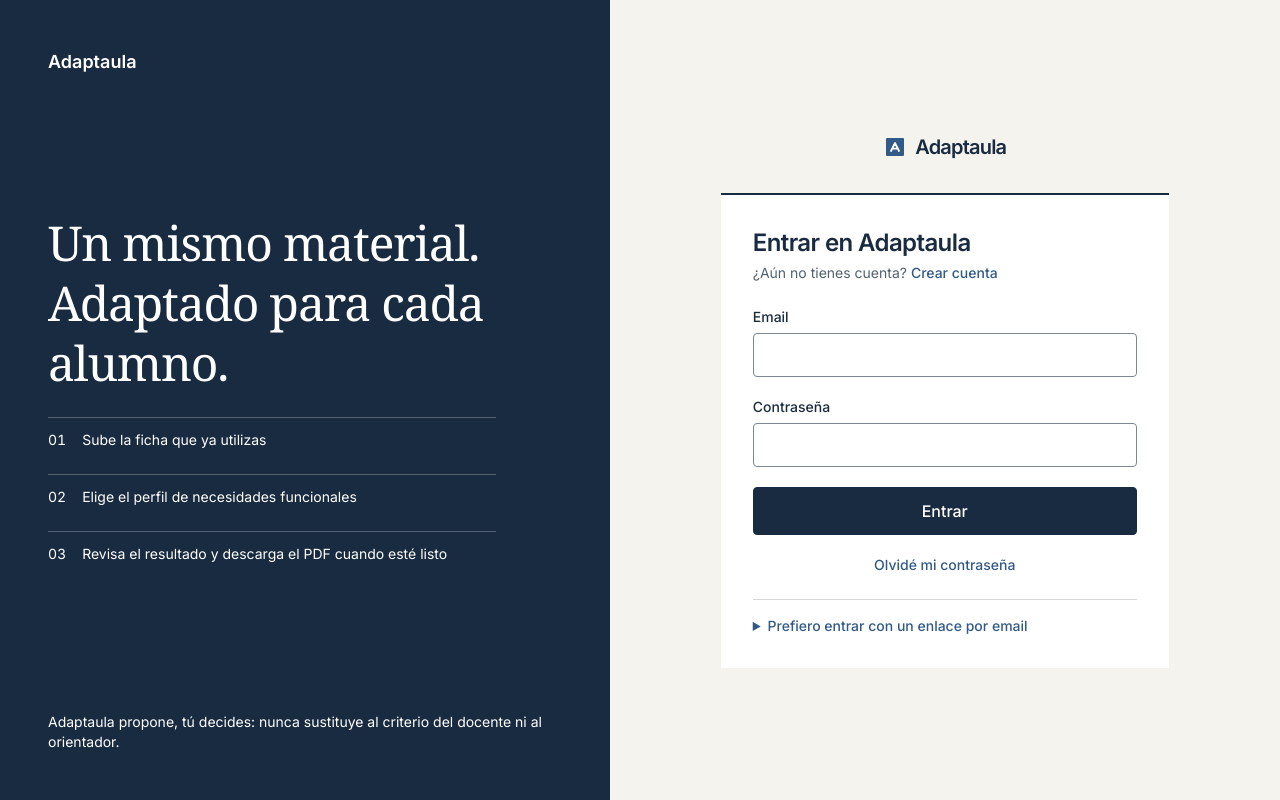
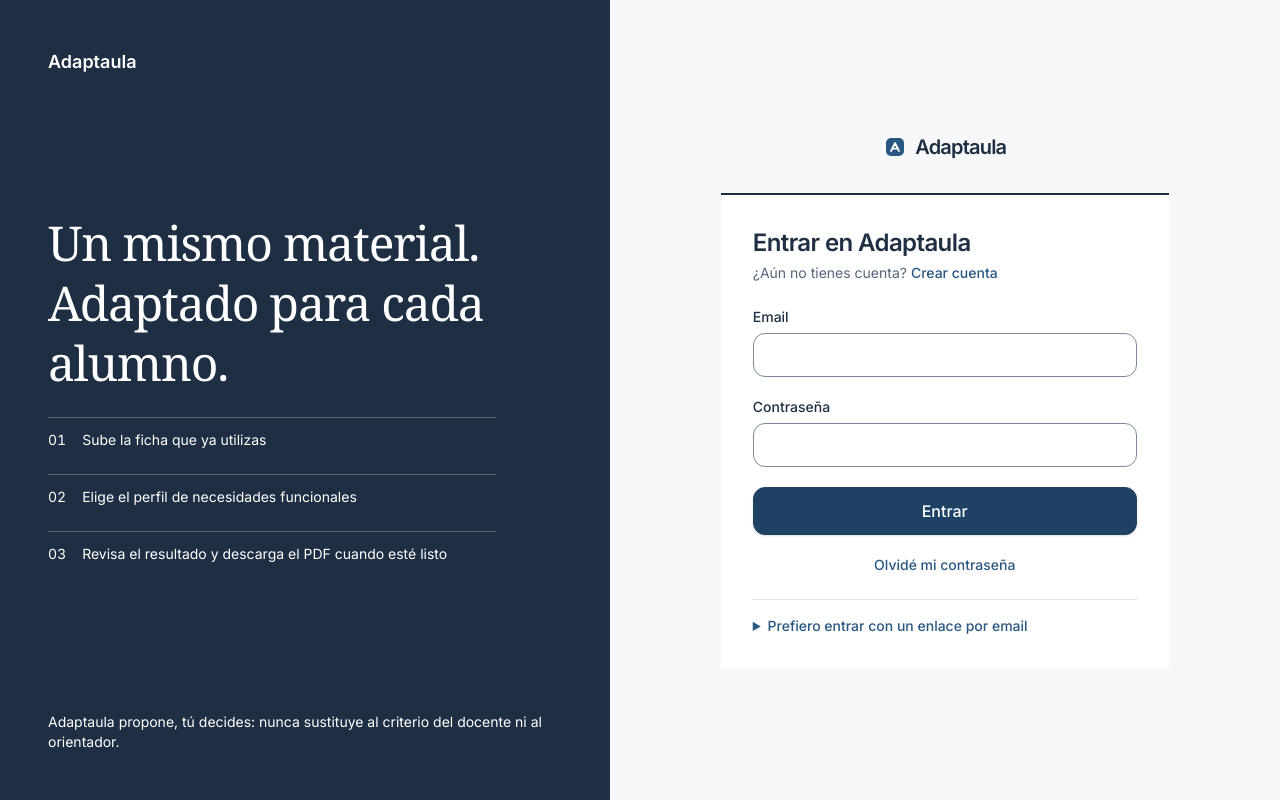
Before and after one commit to TinyChat-up/ADAPTAULA, a Next.js app: page /login in a window 1280 px wide. Built offline with nearby package versions, Linux system fonts and the light colour scheme; no server answers.

Commit message:
Define los fundamentos visuales de Adaptaula 2.0

```diff
--- a/src/app/globals.css
+++ b/src/app/globals.css
@@ -1,41 +1,21 @@
 @import "tailwindcss";
-
-/* Estudio pedagógico: papel, tinta y una sola familia de azules. docs/UX.md. */
-@theme {
-  --color-background: #f5f3ee;
-  --color-surface: #ffffff;
-  --color-border: #d5d7d5;
-  --color-control-border: #7c8790;
-  --color-foreground: #192b40;
-  --color-muted-foreground: #526171;
-  --color-primary: #315a86;
-  --color-primary-foreground: #ffffff;
-  --color-primary-soft: #e7eef4;
-  --color-accent: #315a86;
-  --color-accent-soft: #e7eef4;
-  --color-success: #24623e;
-  --color-success-strong: #1c5132;
-  --color-warning: #925015;
-  --color-danger: #b12828;
-  --radius-card: 0.25rem;
-  --radius-control: 0.25rem;
-  --shadow-card: none;
-  --ease-out-soft: cubic-bezier(0.2, 0.7, 0.2, 1);
-  --font-editorial: Georgia, "Times New Roman", serif;
-}
+@import "../styles/tokens.css";
+@import "../styles/chrome.css";
 
 @theme inline {
   --font-sans: var(--font-inter), ui-sans-serif, system-ui, sans-serif;
 }
 
-html { scroll-padding-top: 5rem; }
+html { scroll-padding-block: 6rem 8rem; }
 body {
   background: var(--color-background);
   color: var(--color-foreground);
   font-family: var(--font-sans);
   line-height: 1.5;
 }
-:focus-visible { outline: 2px solid var(--color-primary); outline-offset: 3px; }
+:focus-visible { outline: 2px solid var(--color-focus); outline-offset: 3px; }
+main:focus { outline: none; }
+button, a, input, select, textarea, summary { -webkit-tap-highlight-color: transparent; }
 ::selection { background: #c9d8e7; color: #192b40; }
 
 .eyebrow { font-size: 0.6875rem; font-weight: 600; letter-spacing: 0.14em; text-transform: uppercase; }
@@ -47,8 +27,8 @@
 .lift:hover, .lift:focus-within { border-color: var(--color-primary); }
 
 @keyframes sheet-up { from { transform: translateY(24px); } to { transform: none; } }
-@keyframes load-pulse { 50% { background-color: #e9e9e4; } }
-.skeleton-shimmer { background: #dedfd9; animation: load-pulse 1.6s ease-in-out infinite; }
+@keyframes load-pulse { 50% { background-color: var(--color-surface-inset); } }
+.skeleton-shimmer { background: var(--color-border); animation: load-pulse 1.6s ease-in-out infinite; }
 dialog[open].sheet { animation: sheet-up 180ms var(--ease-out-soft); }
 
 /* Muestras web de demostración; clases propias, sin compartir ni alterar el renderer del alumno. */
@@ -84,6 +64,7 @@
 }
 @media (prefers-reduced-motion: reduce) {
   *, *::before, *::after {
+    animation: none !important;
     animation-duration: 0.01ms !important;
     animation-iteration-count: 1 !important;
     animation-delay: 0ms !important;
--- a/src/app/layout.tsx
+++ b/src/app/layout.tsx
@@ -16,7 +16,7 @@
       <body className="flex min-h-full flex-col">
         <a
           href="#contenido"
-          className="sr-only z-50 rounded-control bg-primary px-4 py-2 text-primary-foreground focus:not-sr-only focus:fixed focus:left-4 focus:top-4"
+          className="sr-only z-[var(--layer-skip)] rounded-control bg-primary px-4 py-2 text-primary-foreground focus:not-sr-only focus:fixed focus:left-4 focus:top-4"
         >
           Saltar al contenido
         </a>
--- a/src/components/marketing/header.tsx
+++ b/src/components/marketing/header.tsx
@@ -11,12 +11,12 @@
 
 export function MarketingHeader() {
   return (
-    <header className="sticky top-0 z-40 border-b border-border bg-background">
+    <header className="surface-glass sticky top-0 z-40 border-x-0 border-t-0 shadow-none">
       <div className="mx-auto flex h-20 max-w-7xl items-center justify-between px-5 sm:px-8">
         <Logo />
         <nav aria-label="Principal" className="hidden items-center gap-1 md:flex">
           {NAV.map((item) => (
-            <Link key={item.href} href={item.href} className="rounded-control px-3 py-2 text-sm font-medium text-muted-foreground transition-colors hover:bg-foreground/5 hover:text-foreground">
+            <Link key={item.href} href={item.href} className="inline-flex min-h-11 items-center rounded-control px-3 py-2 text-sm font-medium text-muted-foreground transition-colors hover:bg-foreground/5 hover:text-foreground">
               {item.label}
             </Link>
           ))}
--- a/src/components/ui/button.tsx
+++ b/src/components/ui/button.tsx
@@ -6,7 +6,7 @@
 type Size = "md" | "sm" | "lg";
 
 const variants: Record<Variant, string> = {
-  primary: "border border-foreground bg-foreground text-primary-foreground hover:border-primary hover:bg-primary",
+  primary: "border border-primary-strong bg-primary-strong text-primary-foreground hover:border-primary hover:bg-primary shadow-sm",
   secondary: "border border-control-border bg-surface text-foreground hover:border-primary hover:bg-primary-soft",
   ghost: "text-foreground hover:bg-foreground/5",
   danger: "bg-danger text-white hover:bg-danger/90",
@@ -21,9 +21,9 @@
 export function buttonStyles({ variant = "primary", size = "md", className }: { variant?: Variant; size?: Size; className?: string } = {}) {
   return cn(
     // Solid ink identifies the principal action; other controls keep an explicit border.
-    "group/button inline-flex items-center justify-center gap-2 rounded-control font-medium",
+    "group/button touch-control inline-flex items-center justify-center gap-2 rounded-control font-medium",
     "transition-colors duration-150 ease-out",
-    "disabled:pointer-events-none disabled:opacity-50 aria-disabled:pointer-events-none aria-disabled:opacity-50",
+    "disabled:cursor-not-allowed disabled:opacity-50 aria-disabled:pointer-events-none aria-disabled:opacity-50",
     variants[variant],
     sizes[size],
     className,
--- a/src/components/ui/confirm-dialog.tsx
+++ b/src/components/ui/confirm-dialog.tsx
@@ -35,7 +35,7 @@
         ref={ref}
         aria-labelledby={`${id}-title`}
         aria-describedby={`${id}-desc`}
-        className="m-auto w-[calc(100%-2rem)] max-w-md rounded-card border border-border bg-surface p-6 shadow-card backdrop:bg-foreground/40"
+        className="sheet m-auto w-[calc(100%-2rem)] max-h-[85dvh] max-w-md overflow-y-auto rounded-panel border border-border bg-surface p-6 text-foreground shadow-dialog backdrop:bg-foreground/40"
       >
         <h2 id={`${id}-title`} className="text-lg font-semibold">
           {title}
@@ -43,7 +43,7 @@
         <p id={`${id}-desc`} className="mt-2 text-muted-foreground">
           {description}
         </p>
-        <div className="mt-6 flex justify-end gap-3">
+        <div className="mt-6 flex flex-wrap justify-end gap-3">
           <Button variant="ghost" onClick={() => ref.current?.close()}>
             Cancelar
           </Button>
--- a/src/components/ui/feedback.tsx
+++ b/src/components/ui/feedback.tsx
@@ -39,7 +39,7 @@
   return (
     <span
       className={cn(
-        "inline-flex items-center rounded-sm px-2 py-0.5 text-xs font-medium",
+        "inline-flex items-center rounded-full px-2.5 py-1 text-xs font-medium",
         tone === "accent" ? "bg-accent-soft text-accent" : "bg-foreground/5 text-muted-foreground",
       )}
     >
@@ -58,7 +58,7 @@
       aria-valuemax={limit}
       aria-valuenow={Math.min(used, limit)}
       aria-valuetext={`${used} de ${limit}`}
-      className="h-1 w-full overflow-hidden bg-border"
+      className="h-1 w-full overflow-hidden rounded-full bg-border"
     >
       <div className={cn("h-full transition-[width] duration-200", percent >= 100 ? "bg-warning" : "bg-primary")} style={{ width: `${percent}%` }} />
     </div>
--- a/src/components/ui/fields.tsx
+++ b/src/components/ui/fields.tsx
@@ -9,7 +9,7 @@
 }
 
 const controlClasses =
-  "block w-full rounded-control border border-control-border bg-surface px-3 min-h-11 text-base text-foreground placeholder:text-muted-foreground/70 aria-[invalid=true]:border-danger";
+  "ui-control block w-full rounded-control border border-control-border bg-surface px-3 min-h-11 text-base text-foreground placeholder:text-muted-foreground aria-[invalid=true]:border-danger";
 
 export function TextareaField({ label, hint, error, optional, className, ...props }: FieldShellProps & ComponentProps<"textarea">) {
   const generated = useId();
--- a/src/components/ui/layout.tsx
+++ b/src/components/ui/layout.tsx
@@ -18,10 +18,10 @@
   icon?: LucideIcon;
 }) {
   return (
-    <div className="flex flex-col gap-5 border-b border-border pb-6 sm:flex-row sm:items-start sm:justify-between">
+    <div className="flex flex-col gap-5 pb-2 sm:flex-row sm:items-start sm:justify-between">
       <div className="min-w-0">
         <div className="space-y-3">
-          <h1 className="break-words text-3xl font-semibold tracking-tight sm:text-4xl">{title}</h1>
+          <h1 className="break-words text-page font-semibold">{title}</h1>
           {description ? <p className="max-w-2xl text-sm leading-relaxed text-muted-foreground sm:text-base">{description}</p> : null}
         </div>
       </div>
@@ -41,7 +41,7 @@
   children?: ReactNode;
 }) {
   return (
-    <div className="border-y border-border py-12 sm:py-16">
+    <div className="rounded-panel border border-dashed border-control-border bg-surface px-6 py-10 sm:p-10">
       <h2 className="text-xl font-semibold">{title}</h2>
       {description ? <p className="mt-3 max-w-lg text-muted-foreground">{description}</p> : null}
       {children ? <div className="mt-6 flex flex-wrap gap-3">{children}</div> : null}
--- a/src/components/ui/logo.tsx
+++ b/src/components/ui/logo.tsx
@@ -5,10 +5,10 @@
   return (
     <Link href={href} className={cn("inline-flex items-center gap-2 font-semibold tracking-tight", className)} aria-label="Adaptaula, inicio">
       <svg aria-hidden viewBox="0 0 24 24" className="size-6 text-primary" fill="none">
-        <rect x="3" y="3" width="18" height="18" rx="1" fill="currentColor" />
+        <rect x="3" y="3" width="18" height="18" rx="5" fill="currentColor" />
         <path d="M8 16l4-8 4 8M9.5 13.5h5" stroke="#fff" strokeWidth="1.75" strokeLinecap="round" strokeLinejoin="round" />
       </svg>
-      <span className="text-xl tracking-[-0.04em]">Adaptaula</span>
+      <span className="brand-name text-xl tracking-[-0.04em]">Adaptaula</span>
     </Link>
   );
 }
--- /dev/null
+++ b/src/styles/chrome.css
@@ -0,0 +1,45 @@
+@layer components {
+  .app-shell { min-height: 100dvh; }
+  .app-sidebar { display: none; }
+  .app-topbar { position: sticky; top: 0; z-index: var(--layer-navigation); border-width: 0 0 1px; box-shadow: none; }
+  .app-content { width: 100%; max-width: 88rem; margin-inline: auto; padding: 1.75rem 1.25rem calc(7rem + env(safe-area-inset-bottom)); }
+  .app-mobile-nav { position: fixed; bottom: max(0.5rem, env(safe-area-inset-bottom)); inset-inline: 0.5rem; z-index: var(--layer-navigation); border-radius: 1.25rem; padding: 0.25rem; }
+  .nav-link { position: relative; display: flex; min-height: 2.875rem; align-items: center; gap: 0.75rem; padding: 0.625rem 0.875rem; border-radius: var(--radius-control); color: var(--color-muted-foreground); font-size: 0.875rem; font-weight: 500; transition: background-color var(--duration-control), color var(--duration-control); }
+  .nav-link:hover { background: var(--color-surface-inset); color: var(--color-foreground); }
+  .nav-link[aria-current="page"] { background: var(--color-primary-soft); color: var(--color-primary-strong); font-weight: 600; }
+  .nav-link[aria-current="page"]::before { content: ""; position: absolute; left: 0; width: 3px; height: 1rem; background: currentColor; border-radius: 2px; }
+  .nav-link--create { margin-bottom: 1rem; border: 1px solid var(--color-control-border); color: var(--color-primary-strong); background: var(--color-surface); }
+  .nav-label-short { display: none; }
+  .mobile-tab { display: flex; min-height: 3.5rem; min-width: 0; width: 100%; flex-direction: column; align-items: center; justify-content: center; gap: 0.125rem; padding: 0.25rem 0; border-radius: 1rem; color: var(--color-muted-foreground); font-size: 0.75rem; font-weight: 500; }
+  .mobile-tab:hover { background: var(--color-surface-inset); }
+  .mobile-tab[aria-current="page"], .mobile-tab[data-active="true"] { background: var(--color-primary-soft); color: var(--color-primary-strong); font-weight: 700; }
+  .mobile-tab--create { color: var(--color-primary-strong); }
+  .mobile-tab--create svg { box-sizing: content-box; border: 1px solid var(--color-control-border); border-radius: 0.5rem; padding: 0.2rem; }
+  .mobile-more { max-height: 85dvh; overflow-y: auto; border: 1px solid var(--color-border); border-radius: 1.5rem 1.5rem 0 0; background: var(--color-surface); color: var(--color-foreground); box-shadow: var(--shadow-dialog); }
+  .mobile-more::backdrop { background: rgb(30 46 67 / 0.35); }
+  @media (min-width: 768px) {
+    .app-shell { display: grid; grid-template-columns: 15rem minmax(0, 1fr); }
+    .app-shell[data-compact="true"] { grid-template-columns: 7rem minmax(0, 1fr); }
+    .app-sidebar { display: flex; position: sticky; top: 0; height: 100dvh; min-height: 0; flex-direction: column; gap: 1.5rem; padding: 1.25rem 0.875rem; border-right: 1px solid var(--color-border); background: var(--color-surface-muted); }
+    .app-content { padding: 2.5rem clamp(1.5rem, 3vw, 3rem); }
+    .app-mobile-nav { display: none; }
+    [data-compact="true"] .sidebar-brand { justify-content: center; padding-inline: 0; }
+    [data-compact="true"] .sidebar-brand .brand-name, [data-compact="true"] .sidebar-expanded { display: none; }
+    [data-compact="true"] .nav-link { flex-direction: column; justify-content: center; gap: 0.25rem; padding: 0.625rem 0.125rem; font-size: 0.6875rem; }
+    [data-compact="true"] .nav-label-long { display: none; }
+    [data-compact="true"] .nav-label-short { display: inline; }
+    [data-compact="true"] .sidebar-toggle { flex-direction: column; font-size: 0.6875rem; padding-inline: 0; gap: 0.25rem; }
+  }
+  @media (max-width: 767px) { .touch-control { min-height: 2.75rem; } }
+}
+
+/* These slots contain utility display classes. Compact chrome takes precedence over them. */
+@media (min-width: 768px) {
+  [data-compact="true"] .sidebar-expanded { display: none; }
+}
+
+@media print {
+  .app-shell { display: block !important; }
+  [data-app-chrome] { display: none !important; }
+  .app-content { padding: 0; max-width: none; }
+}
--- /dev/null
+++ b/src/styles/tokens.css
@@ -0,0 +1,74 @@
+/* Adaptaula 2.0 · interfaz docente. El papel y el PDF conservan los tokens --ms-* de CLARO. */
+@theme {
+  --color-background: #f7f8fa;
+  --color-surface: #ffffff;
+  --color-surface-muted: #f0f3f6;
+  --color-surface-inset: #e8edf2;
+  --color-border: #dce2e8;
+  --color-control-border: #7d8b9c;
+  --color-foreground: #1e2e43;
+  --color-muted-foreground: #536379;
+  --color-primary: #285782;
+  --color-primary-strong: #1e4164;
+  --color-primary-foreground: #ffffff;
+  --color-primary-soft: #e6eef6;
+  --color-accent: #285782;
+  --color-accent-soft: #e6eef6;
+  --color-success: #24623e;
+  --color-success-strong: #1c5132;
+  --color-warning: #925015;
+  --color-danger: #b12828;
+  --color-focus: #285782;
+  --radius-control: 0.75rem;
+  --radius-card: 1.25rem;
+  --radius-panel: 1.5rem;
+  --shadow-card: 0 2px 8px -4px rgb(30 46 67 / 0.12);
+  --shadow-floating: 0 8px 24px -12px rgb(30 46 67 / 0.24), 0 1px 3px rgb(30 46 67 / 0.06);
+  --shadow-dialog: 0 24px 80px -24px rgb(30 46 67 / 0.3);
+  --text-page: clamp(1.625rem, 1.3rem + 0.8vw, 2rem);
+  --text-page--line-height: 1.2;
+  --text-page--letter-spacing: -0.035em;
+  --text-section: 1.125rem;
+  --text-section--line-height: 1.4;
+  --ease-out-soft: cubic-bezier(0.2, 0.7, 0.2, 1);
+  --font-editorial: Georgia, "Times New Roman", serif;
+}
+
+:root {
+  color-scheme: light;
+  --space-control: 0.75rem;
+  --space-panel: 1.5rem;
+  --space-section: 2rem;
+  --duration-control: 140ms;
+  --duration-panel: 180ms;
+  --layer-navigation: 30;
+  --layer-overlay: 50;
+  --layer-skip: 100;
+  --surface-glass: rgb(250 252 255 / 0.9);
+}
+
+/* Solid first: browsers without backdrop-filter keep identical legibility. */
+@layer components {
+  .surface-glass { background: var(--color-surface); border: 1px solid var(--color-border); box-shadow: var(--shadow-floating); }
+  @supports (backdrop-filter: blur(12px)) {
+    .surface-glass { background: var(--surface-glass); backdrop-filter: blur(12px); }
+  }
+  .action-bar { display: flex; flex-wrap: wrap; align-items: center; gap: 0.5rem; padding: 0.5rem; border-radius: 1rem; }
+  .ui-control { transition: border-color var(--duration-control), box-shadow var(--duration-control), background-color var(--duration-control); }
+  .ui-control:hover:not(:disabled) { border-color: var(--color-primary); }
+  .ui-control:focus-visible { border-color: var(--color-primary); box-shadow: 0 0 0 4px var(--color-primary-soft); }
+  .ui-control:disabled { background: var(--color-surface-muted); cursor: not-allowed; }
+}
+
+@media (prefers-reduced-transparency: reduce), (prefers-contrast: more) {
+  .surface-glass { background: var(--color-surface); backdrop-filter: none; box-shadow: none; }
+}
+@media (prefers-contrast: more) {
+  :root { --color-border: #67758a; --color-control-border: #35465c; --color-muted-foreground: #35465c; }
+}
+@media (forced-colors: active) {
+  .surface-glass { background: Canvas; color: CanvasText; backdrop-filter: none; box-shadow: none; border-color: ButtonText; }
+  :focus-visible { outline-color: Highlight; }
+  [aria-current="page"] { outline: 2px solid Highlight; outline-offset: -2px; }
+  button, input, select, textarea { border-color: ButtonText; }
+}
```
Also changed, not shown: src/components/ui/action-bar.tsx (added, +7 -0 lines).
